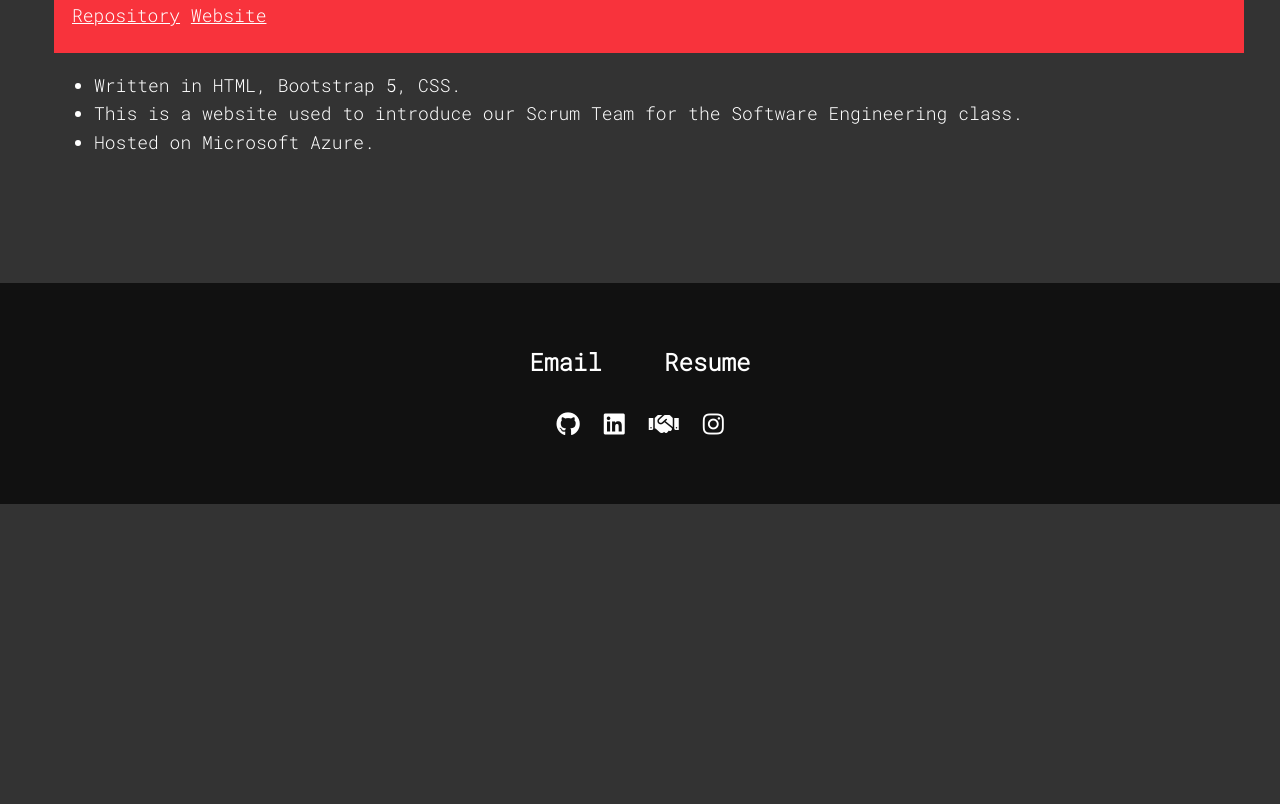
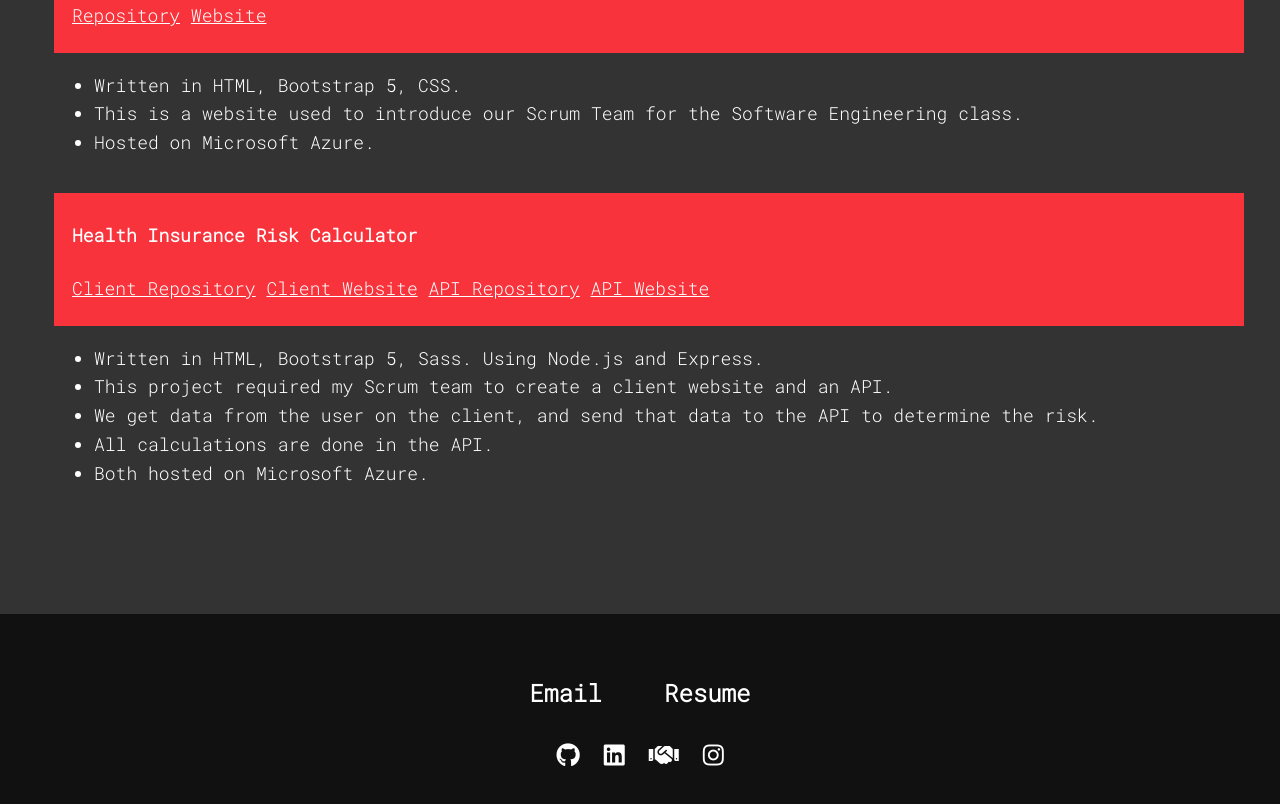
Before and after one commit to mslew/personal-website, a website: page client/index.html in a window 1280 px wide. Shown: the part 4392-5196 px from the top of the page. Before the commit the page ends 4896 px from the top, so only its background shows below. Drawn offline with nearby package versions, Linux system fonts and the light colour scheme.

Commit message:
added health insurance risk calculator.

```diff
--- a/client/index.html
+++ b/client/index.html
@@ -184,6 +184,23 @@
                     </ul>
                 </div>
                 </div>
+                <!--Portfolio Item 06-->
+                <div class = "portfolio__item">
+                    <div class = "portfolio__item__title"><h4>Health Insurance Risk Calculator</h4>
+                    <p><a class = "repository__link" href = "https://github.com/software-engineering-team-fun/health-insurance-risk-client" target = "_blank">Client Repository</a>
+                        <a class = "repository__link" href = "https://salmon-grass-05bf65d10.2.azurestaticapps.net/" target = "_blank">Client Website</a>
+                        <a class = "repository__link" href = "https://github.com/software-engineering-team-fun/health-insurance-risk-server" target = "_blank">API Repository</a>
+                        <a class = "repository__link" href = "https://health-insurance-risk-server.azurewebsites.net/calculate" target = "_blank">API Website</a></p>
+                    </div>
+                    <ul>
+                        <li>Written in HTML, Bootstrap 5, Sass. Using Node.js and Express.</li>
+                        <li>This project required my Scrum team to create a client website and an API.</li>
+                        <li>We get data from the user on the client, and send that data to the API to determine the risk.</li>
+                        <li>All calculations are done in the API.</li>
+                        <li>Both hosted on Microsoft Azure.</li>
+                    </ul>
+                </div>
+                </div>
         </section>
 
         <!--Footer-->
```
